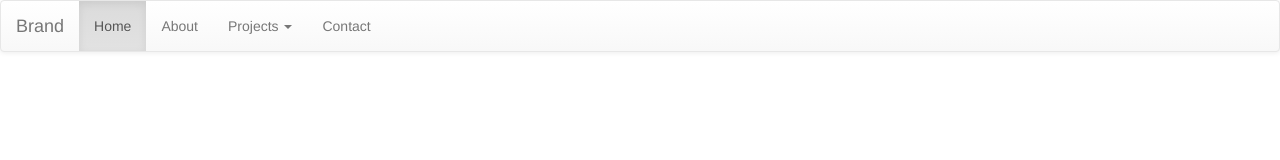
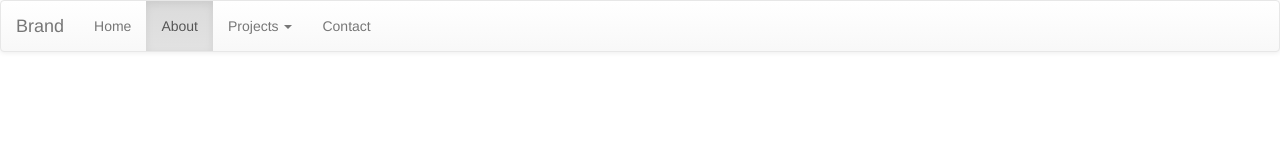
Before and after one commit to progressively/Portfolio, a plain HTML site: page about.html in a window 1280 px wide. Drawn offline with nearby package versions, Linux system fonts and the light colour scheme.

Commit message:
active highlighting

```diff
--- a/about.html
+++ b/about.html
@@ -4,7 +4,7 @@
     <meta charset="UTF-8">
     <meta name="viewport" content="width=device-width, initial-scale=1.0">
     <meta http-equiv="X-UA-Compatible" content="ie=edge">
-    <title>Document</title>
+    <title>Doc ument</title>
     <meta charset="UTF-8">
     <meta name="viewport" content="width=device-width, initial-scale=1.0">
     <meta http-equiv="X-UA-Compatible" content="ie=edge">
@@ -27,19 +27,19 @@
             <div class="navbar-header">
                 <button type="button" class="navbar-toggle collapsed" data-toggle="collapse" data-target="#bs-example-navbar-collapse-1"
                     aria-expanded="false">
-        <span class="sr-only">Toggle navigation</span>
-        <span class="icon-bar"></span>
-        <span class="icon-bar"></span>
-        <span class="icon-bar"></span>
-      </button>
+                    <span class="sr-only">Toggle navigation</span>
+                    <span class="icon-bar"></span>
+                    <span class="icon-bar"></span>
+                    <span class="icon-bar"></span>
+                </button>
                 <a class="navbar-brand" href="#">Brand</a>
             </div>
 
             <!-- Collect the nav links, forms, and other content for toggling -->
             <div class="collapse navbar-collapse" id="bs-example-navbar-collapse-1">
                 <ul class="nav navbar-nav">
-                    <li class="active"><a href="#">Home <span class="sr-only">(current)</span></a></li>
-                    <li><a href="about.html">About</a></li>
+                    <li><a href="#">Home <span class="sr-only">(current)</span></a></li>
+                    <li class="active"><a href="about.html">About</a></li>
                     <li class="dropdown">
                         <a href="projects.html" class="dropdown-toggle" data-toggle="dropdown" role="button" aria-haspopup="true" aria-expanded="false">Projects <span class="caret"></span></a>
                         <ul class="dropdown-menu">
```
